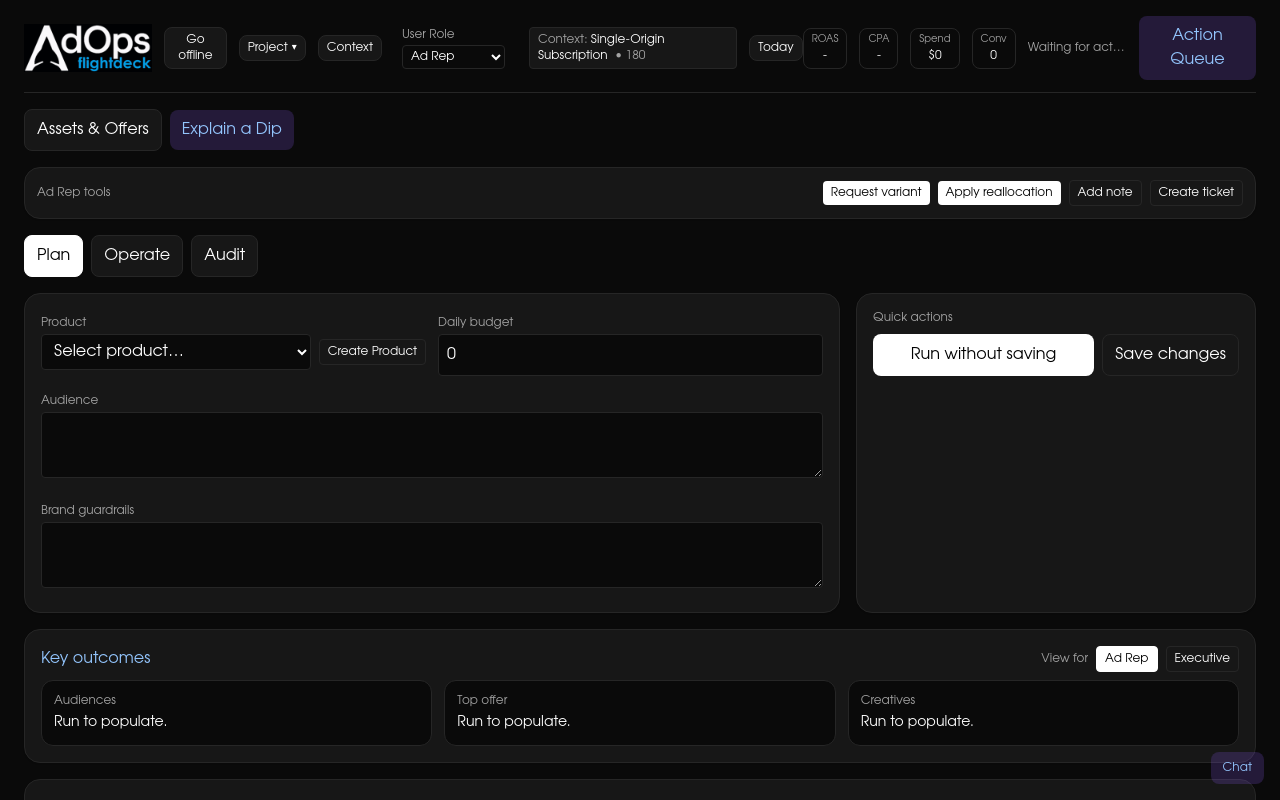
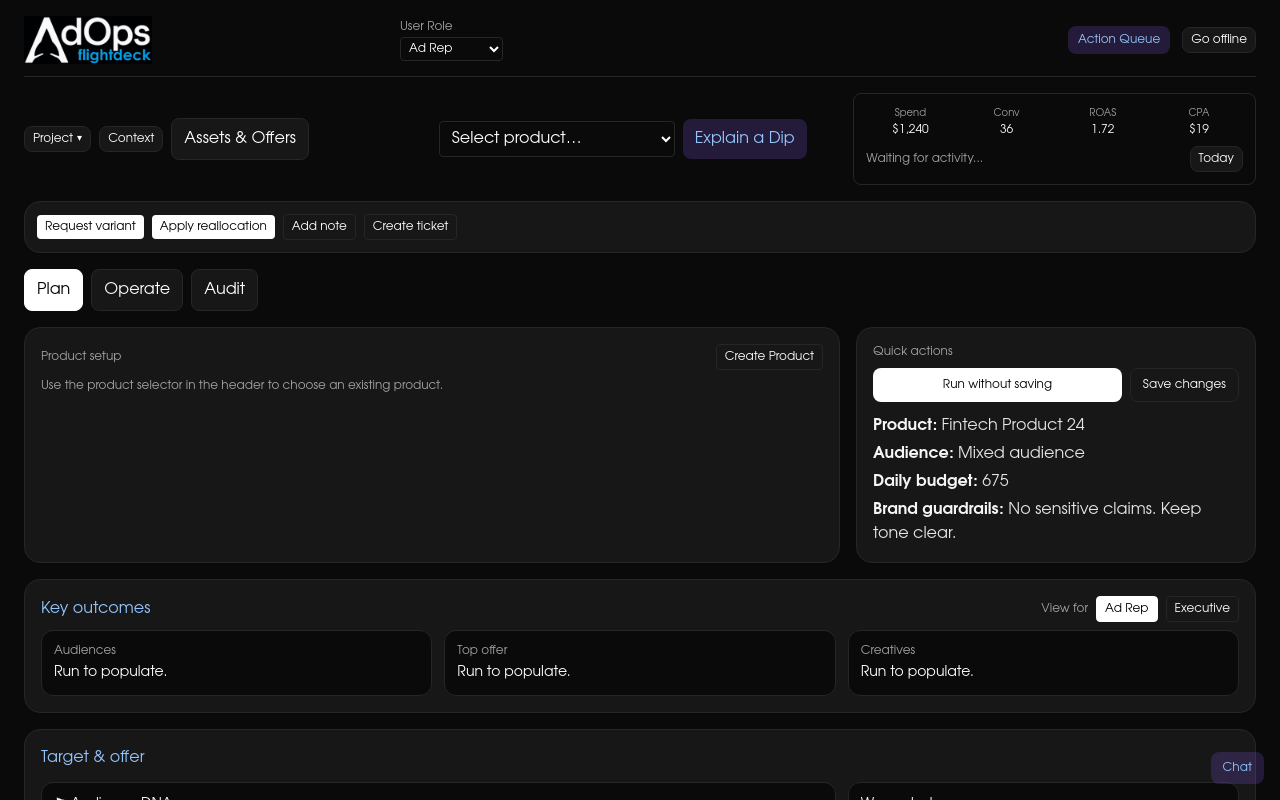
Before and after one commit to aurelius-in/adops-flightdeck-multi-agent, a React (Vite) app in the folder web/: page / in a window 1280 px wide. Shown: the top 800 px of the page. Built offline with nearby package versions, Linux system fonts and the light colour scheme.

Commit message:
UI: declutter header; move User Role; offline toggle next to Action Queue; product select in toolbar; hide Plan fields behind Create Product; enlarge Quick Actions context with guardrails; smaller button text; seed more sample projects; non-zero default metrics

```diff
--- a/web/src/App.tsx
+++ b/web/src/App.tsx
@@ -10,13 +10,17 @@ import ActionQueue from "./components/ActionQueue";
 import TodayDrawer from "./components/TodayDrawer";
 import RoleToolbar from "./components/RoleToolbar";
 import ContextDrawer from "./components/ContextDrawer";
-import { Project, seedSampleProjectsIfEmpty, listProjects, getLastProjectId, upsertProject, addRun } from "./lib/projects";
+import { Project, seedSampleProjectsIfEmpty, listProjects, getLastProjectId, upsertProject, addRun, ensureMinProjects } from "./lib/projects";
 import { allowedTabs } from "./lib/roles";
 import Buy from "./screens/Buy";
 import Studio from "./screens/Studio";
 import Govern from "./screens/Govern";
 import Dashboard from "./screens/Dashboard";
 import ChatWidget from "./components/ChatWidget";
+import { listProducts, seedSampleProductsIfEmpty } from "./lib/products";
+import ProjectSwitcher from "./components/ProjectSwitcher";
+import { formatCurrency } from "./lib/format";
+
 
 type Tab = "Plan"|"Operate"|"Audit"|"Buy"|"Studio"|"Govern"|"Dashboard";
 
@@ -31,14 +35,15 @@ export default function App() {
   const [lastEvent, setLastEvent] = useState<string>("");
   const [queue, setQueue] = useState<{id:string; agent:string; title:string; reason?:string; impact?:string; projectId?:string}[]>([]);
   const offline = isOfflineMode();
-  const perf = useMemo(()=>({ spend: 0, conversions: 0, roas: undefined as any, cpa: undefined as any }), []);
+  const perf = useMemo(()=>({ spend: 1240, conversions: 36, roas: 1.72, cpa: 18.5 }), []);
   const [role, setRole] = useState<string>("Ad Rep");
   const [context, setContext] = useState<{product?:string; audience?:string; budget?:number}>({});
   const [project, setProject] = useState<Project | null>(null);
   const [queueGlobal, setQueueGlobal] = useState(false);
+  const [productOptions, setProductOptions] = useState<{id:string; name:string; audience?:string; dailyBudget?:number; brandRules?:string}[]>([]);
 
   useEffect(() => {
-    try { seedSampleProjectsIfEmpty(); } catch {}
+    try { seedSampleProjectsIfEmpty(); ensureMinProjects(24); } catch {}
     try {
       const list = listProjects();
       const last = getLastProjectId();
@@ -53,24 +58,73 @@ export default function App() {
     } catch {}
   }, []);
 
+  useEffect(() => {
+    try { seedSampleProductsIfEmpty(); setProductOptions(listProducts().map(p=>({ id:p.id, name:p.name, audience:p.audience, dailyBudget:p.dailyBudget, brandRules:p.brandRules }))); } catch {}
+  }, []);
+
   return (
     <div className={`min-h-screen bg-neutral-950 text-white role-${role.replace(/\s+/g,'').toLowerCase()}`}>
       <div className="max-w-7xl mx-auto px-6 py-4 space-y-4">
         <RunHeader product={context.product} budget={context.budget} isOffline={offline} runId={runId} lastEvent={lastEvent} perf={perf} onToggleOffline={()=>{ window.location.search = offline?"":"?offline=1"; }} onOpenQueue={()=>setShowQueue(true)} role={role} onRoleChange={(r)=>{ setRole(r); try { localStorage.setItem("af_role", r);} catch {} }} onOpenToday={()=>setShowToday(true)} onOpenContext={()=>setShowContext(true)} onProjectSelect={(p)=>{ setProject(p); setContext({ product: p.product, audience: p.audience, budget: p.dailyBudget }); }} />
+        <div className="grid grid-cols-1 md:grid-cols-3 gap-3">
           <div className="flex items-center gap-2">
+            <ProjectSwitcher onSelect={(p)=>{ setProject(p); setContext({ product: p.product, audience: p.audience, budget: p.dailyBudget }); }} />
+            <button className="px-2 py-1 rounded-lg bg-neutral-900 border border-neutral-800 hover:border-brand-blue text-xs" onClick={()=>setShowContext(true)}>Context</button>
             {(["Ad Rep","Creative","Media Buyer","Executive","Compliance"].includes(role)) && (
               <button title="Browse asset library and offer ideas; push selections into Plan" className="px-3 py-2 rounded-lg bg-neutral-900 border border-neutral-800 hover:border-brand-blue transition" onClick={()=>setShowLib(true)}>Assets & Offers</button>
             )}
+          </div>
+          <div className="flex items-center gap-2">
+            <select className="bg-neutral-950 border border-neutral-800 p-2 rounded outline-none focus:border-brand-blue" onChange={(e)=>{
+              const p = listProducts().find(x=>x.id===e.target.value);
+              if (p){
+                setContext({ product: p.name, audience: p.audience, budget: p.dailyBudget });
+                setProject(prev => prev ? ({ ...prev, product: p.name, audience: p.audience, dailyBudget: p.dailyBudget, brandRules: p.brandRules }) : prev);
+                try { localStorage.setItem("af_ctx", JSON.stringify({ product: p.name, audience: p.audience, budget: p.dailyBudget })); } catch {}
+                setLastEvent(`Context set: ${p.name}`);
+              }
+            }}>
+              <option value="">Select product…</option>
+              {productOptions.map(opt=> <option key={opt.id} value={opt.id}>{opt.name}</option>)}
+            </select>
             {(["Ad Rep","Media Buyer","Executive"].includes(role)) && (
             <button title="Open root-cause explorer to understand performance dips and remedies" className="px-3 py-2 rounded-lg bg-brand-purple/20 text-brand-blue hover:bg-brand-purple/30 transition" onClick={()=>setShowInvestigate(true)}>Explain a Dip</button>
             )}
           </div>
+          <div className="border border-neutral-800 rounded-lg p-3 bg-neutral-950">
+            <div className="grid grid-cols-4 gap-2 text-center text-xs">
+              <div>
+                <div className="text-[10px] text-neutral-400">Spend</div>
+                <div>{formatCurrency(perf?.spend)}</div>
+              </div>
+              <div>
+                <div className="text-[10px] text-neutral-400">Conv</div>
+                <div>{String(perf?.conversions)}</div>
+              </div>
+              <div>
+                <div className="text-[10px] text-neutral-400">ROAS</div>
+                <div>{String(perf?.roas)}</div>
+              </div>
+              <div>
+                <div className="text-[10px] text-neutral-400">CPA</div>
+                <div>{formatCurrency(perf?.cpa)}</div>
+              </div>
+            </div>
+            <div className="flex items-center justify-between mt-2">
+              <div className="text-xs text-neutral-400 max-w-[220px] truncate" title={lastEvent || ""}>{lastEvent || "Waiting for activity..."}</div>
+              <button className="px-2 py-1 rounded-lg bg-neutral-900 border border-neutral-800 hover:border-brand-blue text-xs" onClick={()=>setShowToday(true)}>Today</button>
+            </div>
+          </div>
+        </div>
         <RoleToolbar role={role} onQueue={(item)=>{ const it = project? { ...item, projectId: project.id } : item; setQueue(q=>[...q, it]); setLastEvent(`${item.agent} • queued action`); }} />
+        <div className="flex items-center justify-between">
         <nav className="flex gap-2">
             {(allowedTabs(role) as Tab[]).map(t=> (
             <button title={t==="Plan"?"Define product, audience, budget and generate creatives":t==="Operate"?"Watch pacing, delivery and anomaly handling":"Review attribution, LTV and signed artifacts"} key={t} onClick={()=>setTab(t)} className={`px-3 py-2 rounded-lg border ${tab===t?"bg-white text-black border-white":"bg-neutral-900 border-neutral-800"}`}>{t}</button>
           ))}
         </nav>
+          <div />
+        </div>
         {/* Auto-select a valid tab if current tab is not permitted by role */}
         {!(allowedTabs(role) as Tab[]).includes(tab) && setTab((allowedTabs(role) as Tab[])[0])}
         {tab==="Plan" && <Plan role={role} project={project || undefined} onSaveProject={(updates)=>{ if (!project) return; const next = upsertProject({ ...project, product: updates.product, audience: updates.audience, dailyBudget: updates.dailyBudget, brandRules: updates.brandRules, updatedAt: Date.now() }); setProject(next); setContext({ product: next.product, audience: next.audience, budget: next.dailyBudget }); setLastEvent("Project saved"); }} onRun={(id)=>{ setRunId(id); if (project) addRun(project.id, { status: "running" }); setLastEvent("Run started"); }} runId={runId} onQueue={(item)=>{ const it = project? { ...item, projectId: project.id } : item; setQueue(q=>[...q, it]); setLastEvent(`${item.agent} • queued action`); }} />}
@@ -80,7 +134,6 @@ export default function App() {
         {tab==="Studio" && <Studio />}
         {tab==="Govern" && <Govern />}
         {tab==="Dashboard" && <Dashboard />}
-
         {showLib && <Library onClose={()=>setShowLib(false)} runId={runId} onQueue={(item)=>{ const it = project? { ...item, projectId: project.id } : item; setQueue(q=>[...q, it]); setLastEvent(`${item.agent} • added`); }} />}
         {showInvestigate && <Investigate onClose={()=>setShowInvestigate(false)} runId={runId} onPropose={(item)=>{ const it = project? { ...item, projectId: project.id } : item; setQueue(q=>[...q, it]); setLastEvent(`${item.agent} • proposed action`); }} />}
         {showQueue && <ActionQueue items={(queueGlobal||!project)? queue : queue.filter(i=> (i as any).projectId===project?.id)} onApprove={(id)=>setQueue(q=>q.filter(x=>x.id!==id))} onReject={(id)=>setQueue(q=>q.filter(x=>x.id!==id))} onClose={()=>setShowQueue(false)} />}
--- a/web/src/components/RoleToolbar.tsx
+++ b/web/src/components/RoleToolbar.tsx
@@ -53,8 +53,7 @@ export default function RoleToolbar({ role, onQueue }:{ role:string; onQueue:(it
 
 function BarWrap({ label, children }:{ label:string; children:any }) {
   return (
-    <div className="card p-3 flex items-center justify-between fade-in" title={label}>
-      <div className="text-xs text-neutral-400">{label}</div>
+    <div className="card p-3 flex items-center gap-2 fade-in" title={label}>
       <div className="flex items-center gap-2">{children}</div>
     </div>
   );
--- a/web/src/components/RunHeader.tsx
+++ b/web/src/components/RunHeader.tsx
@@ -42,12 +42,8 @@ export default function RunHeader({
     <div className="flex items-center justify-between border-b border-neutral-800 pb-3">
       <div className="flex items-center gap-3">
         <img src="/logo-af.gif" alt="AdOps Flightdeck" className="h-12 w-auto" />
-        {/* Branding text removed to avoid redundancy with logo */}
-        {isOffline && <span className="text-xs text-brand-blue/80 border border-brand-blue/40 rounded px-2 py-0.5">offline</span>}
-        <button className="px-2 py-1 rounded-lg bg-neutral-900 border border-neutral-800 hover:border-brand-blue text-xs" onClick={onToggleOffline}>{isOffline?"Go live":"Go offline"}</button>
-        <ProjectSwitcher onSelect={(p)=>onProjectSelect?.(p)} />
-        <button className="px-2 py-1 rounded-lg bg-neutral-900 border border-neutral-800 hover:border-brand-blue text-xs" onClick={onOpenContext}>Context</button>
-        <div className="ml-2 text-xs">
+        <div className="w-56" />
+        <div className="text-xs">
           <div className="text-neutral-400 mb-0.5">User Role</div>
           <select className="bg-neutral-950 border border-neutral-800 rounded p-1" value={role} onChange={e=>onRoleChange(e.target.value)}>
             <option>Ad Rep</option>
@@ -57,29 +53,11 @@ export default function RunHeader({
             <option>Media Buyer</option>
           </select>
         </div>
-        {product && (
-          <div className="ml-3 text-xs border border-neutral-800 rounded px-2 py-1 bg-neutral-900" title="Current context">
-            <span className="text-neutral-400">Context:</span> <span className="text-white">{product}</span> {typeof budget==="number" && <span className="text-neutral-400 ml-1">• {new Intl.NumberFormat(undefined, { maximumFractionDigits: 0 }).format(budget)}</span>}
-          </div>
-        )}
-        <button className="px-2 py-1 rounded-lg bg-neutral-900 border border-neutral-800 hover:border-brand-blue text-xs" onClick={onOpenToday}>Today</button>
       </div>
       <div className="flex items-center gap-3">
-        {(role === "Ad Rep" ? [
-          { label: "ROAS", value: perf?.roas ? String(perf.roas) : "-" },
-          { label: "CPA", value: perf?.cpa ? formatCurrency(perf.cpa) : "-" },
-          { label: "Spend", value: formatCurrency(perf?.spend) },
-          { label: "Conv", value: String(perf?.conversions ?? "-") },
-        ] : [
-          { label: "Spend", value: formatCurrency(perf?.spend) },
-          { label: "Conv", value: String(perf?.conversions ?? "-") },
-          { label: "ROAS", value: perf?.roas ? String(perf.roas) : "-" },
-          { label: "CPA", value: perf?.cpa ? formatCurrency(perf.cpa) : "-" },
-        ]).map(t => (
-          <PerfTile key={t.label} label={t.label} value={String(t.value)} />
-        ))}
-        <div className="text-xs text-neutral-400 max-w-[260px] truncate" title={lastEvent || ""}>{lastEvent || "Waiting for activity..."}</div>
-        <button className="px-3 py-2 rounded-lg bg-brand-purple/20 text-brand-blue hover:bg-brand-purple/30 transition" onClick={onOpenQueue}>Action Queue</button>
+        <button className="px-2.5 py-1.5 rounded-lg bg-brand-purple/20 text-brand-blue hover:bg-brand-purple/30 transition text-xs" onClick={onOpenQueue}>Action Queue</button>
+        {isOffline && <span className="text-xs text-brand-blue/80 border border-brand-blue/40 rounded px-2 py-0.5">offline</span>}
+        <button className="px-2 py-1 rounded-lg bg-neutral-900 border border-neutral-800 hover:border-brand-blue text-xs" onClick={onToggleOffline}>{isOffline?"Go live":"Go offline"}</button>
       </div>
     </div>
   );
--- a/web/src/lib/projects.ts
+++ b/web/src/lib/projects.ts
@@ -149,6 +149,23 @@ export function seedSampleProjectsIfEmpty() {
   if (created[0]) setLastProjectId(created[0].id);
 }
 
+export function ensureMinProjects(min: number = 20) {
+  const count = listProjects().length;
+  if (count >= min) return;
+  const categories = ["Fitness","Skincare","Travel","Fintech","SaaS","Gaming","Education","Home","Food","Beauty","Pets","Streaming","Marketplace","Auto","Health","Fashion","Coffee","Outdoors","Wellness","Productivity"];
+  for (let i = count; i < min; i++) {
+    const idx = i % categories.length;
+    const name = `Project • ${categories[idx]} ${i+1}`;
+    createProject({
+      name,
+      product: `${categories[idx]} Product ${i+1}`,
+      audience: "Mixed audience",
+      dailyBudget: 100 + ((i*25) % 700),
+      brandRules: "No sensitive claims. Keep tone clear.",
+    });
+  }
+}
+
 function cryptoId(): string {
   try { return Array.from(crypto.getRandomValues(new Uint8Array(8))).map(b=>b.toString(16).padStart(2,"0")).join(""); } catch { return Math.random().toString(36).slice(2); }
 }
--- a/web/src/screens/Plan.tsx
+++ b/web/src/screens/Plan.tsx
@@ -13,6 +13,7 @@ export default function Plan({ onRun, runId, onQueue, role, project, onSaveProje
   const [persona, setPersona] = useState<"Ad Rep"|"Executive">("Ad Rep");
   const [productMode, setProductMode] = useState<"select"|"create">("select");
   const [productOptions, setProductOptions] = useState<{id:string; name:string}[]>([]);
+  const [createFormVisible, setCreateFormVisible] = useState(false);
 
   async function start() {
     if (isOfflineMode()) { onRun("offline-run"); return; }
@@ -39,29 +40,29 @@ export default function Plan({ onRun, runId, onQueue, role, project, onSaveProje
     return () => { active = false; clearInterval(t); };
   }, [runId]);
 
+  // Sync local edit fields when project changes (e.g., from header selection)
+  useEffect(() => {
+    setProduct(project?.product || "");
+    setAudience(project?.audience || "");
+    setBudget(project?.dailyBudget || 0);
+    setRules(project?.brandRules || "");
+  }, [project?.product, project?.audience, project?.dailyBudget, project?.brandRules]);
+
+  const hasContext = Boolean(product || audience || budget || rules);
+
   return (
     <div className="grid grid-cols-1 lg:grid-cols-3 gap-4">
       <div className="lg:col-span-2 card p-4">
+        <div className="flex items-center justify-between mb-2">
+          <div className="text-xs text-neutral-400">Product setup</div>
+          {!createFormVisible && (
+            <button className="px-2 py-1 rounded bg-neutral-900 border border-neutral-800 hover:border-brand-blue text-xs" onClick={()=>setCreateFormVisible(true)}>Create Product</button>
+          )}
+        </div>
+        {createFormVisible && (
           <div className="grid grid-cols-2 gap-3">
-          <div>
-            <label className="text-xs text-neutral-400">Product</label>
-            {productMode==="select" ? (
-              <div className="flex items-center gap-2">
-                <select className="flex-1 bg-neutral-950 border border-neutral-800 p-2 rounded outline-none focus:border-brand-blue" onChange={(e)=>{ const p = listProducts().find(x=>x.id===e.target.value); if (p){ setProduct(p.name||""); setAudience(p.audience||""); setBudget(p.dailyBudget||0); setRules(p.brandRules||""); } }}>
-                  <option value="">Select product…</option>
-                  {productOptions.map(opt=> <option key={opt.id} value={opt.id}>{opt.name}</option>)}
-                </select>
-                <button className="px-2 py-1 rounded bg-neutral-900 border border-neutral-800 hover:border-brand-blue text-xs" onClick={()=>setProductMode("create")}>Create Product</button>
-              </div>
-            ) : (
-              <div className="space-y-2">
+            <div className="col-span-2">
               <input placeholder="Product name" className="w-full bg-neutral-950 border border-neutral-800 p-2 rounded outline-none focus:border-brand-blue" value={product} onChange={e=>setProduct(e.target.value)} />
-                <div className="flex items-center gap-2 text-xs">
-                  <button className="px-2 py-1 rounded bg-white text-black" onClick={()=>{ const p = createProductTemplate({ name: product, audience, dailyBudget: budget, brandRules: rules }); setProductOptions(listProducts().map(x=>({ id:x.id, name:x.name }))); updateProjectLocal(); setProductMode("select"); }}>Save product</button>
-                  <button className="px-2 py-1 rounded bg-neutral-900 border border-neutral-800 hover:border-brand-blue" onClick={()=>setProductMode("select")}>Cancel</button>
-                </div>
-              </div>
-            )}
             </div>
             <div>
               <label className="text-xs text-neutral-400">Daily budget</label>
@@ -75,14 +76,30 @@ export default function Plan({ onRun, runId, onQueue, role, project, onSaveProje
               <label className="text-xs text-neutral-400">Brand guardrails</label>
               <textarea className="w-full bg-neutral-950 border border-neutral-800 p-2 rounded outline-none focus:border-brand-blue" value={rules} onChange={e=>setRules(e.target.value)} />
             </div>
+            <div className="col-span-2 flex items-center gap-2 text-xs">
+              <button className="px-2 py-1 rounded bg-white text-black text-xs" onClick={()=>{ const p = createProductTemplate({ name: product, audience, dailyBudget: budget, brandRules: rules }); setProductOptions(listProducts().map(x=>({ id:x.id, name:x.name }))); updateProjectLocal(); setCreateFormVisible(false); setProductMode("select"); }}>Save product</button>
+              <button className="px-2 py-1 rounded bg-neutral-900 border border-neutral-800 hover:border-brand-blue" onClick={()=>setCreateFormVisible(false)}>Cancel</button>
             </div>
+          </div>
+        )}
+        {!createFormVisible && (
+          <div className="text-xs text-neutral-400">Use the product selector in the header to choose an existing product.</div>
+        )}
       </div>
       <div className="card p-4">
         <div className="text-xs text-neutral-400 mb-2">Quick actions</div>
         <div className="flex gap-2">
-          <button title="Kick off agent workflow for this product and audience" className="flex-1 px-3 py-2 rounded-lg bg-white text-black hover:bg-brand-blue/80" onClick={start}>Run without saving</button>
-          <button className="px-3 py-2 rounded-lg bg-neutral-900 border border-neutral-800 hover:border-brand-blue" onClick={()=>onSaveProject?.({ product, audience, dailyBudget: budget, brandRules: rules })}>Save changes</button>
+          <button title="Kick off agent workflow for this product and audience" className="flex-1 px-3 py-2 rounded-lg bg-white text-black hover:bg-brand-blue/80 text-xs" onClick={start}>Run without saving</button>
+          <button className="px-3 py-2 rounded-lg bg-neutral-900 border border-neutral-800 hover:border-brand-blue text-xs" onClick={()=>onSaveProject?.({ product, audience, dailyBudget: budget, brandRules: rules })}>Save changes</button>
         </div>
+        {hasContext && (
+          <div className="mt-3 text-sm md:text-base text-neutral-200 space-y-1">
+            <div><span className="text-neutral-100 font-semibold">Product:</span> <span className="font-medium">{product || "—"}</span></div>
+            <div><span className="text-neutral-100 font-semibold">Audience:</span> <span className="font-medium">{audience ? audience.slice(0,90) + (audience.length>90?"…":"") : "—"}</span></div>
+            <div><span className="text-neutral-100 font-semibold">Daily budget:</span> <span className="font-medium">{String(budget || "—")}</span></div>
+            <div><span className="text-neutral-100 font-semibold">Brand guardrails:</span> <span className="font-medium">{rules ? rules : "—"}</span></div>
+          </div>
+        )}
       </div>
       <div className="lg:col-span-3 card p-4">
         <div className="flex items-center justify-between mb-2">
@@ -446,7 +463,7 @@ function AgentCardDetailed({ agent, runId, snapshot, onQueue }:{agent:string; ru
             </ol>
           ) : empty}
           <div className="flex items-center gap-2 mt-2">
-            <button className="px-2 py-1 rounded bg-neutral-900 border border-neutral-800 hover:border-brand-blue text-xs">Reorder</button>
+            <button className="px-2 py-1 rounded bg-neutral-900 border border-neutral-800 hover;border-brand-blue text-xs">Reorder</button>
             <button className="px-2 py-1 rounded bg-white text-black text-xs">Export outline</button>
           </div>
         </div>
@@ -465,7 +482,7 @@ function AgentCardDetailed({ agent, runId, snapshot, onQueue }:{agent:string; ru
           ) : empty}
           <div className="flex items-center gap-2 mt-2">
             <button className="px-2 py-1 rounded bg-white text-black text-xs" onClick={()=>onQueue && onQueue({ id: cryptoRandomId(), agent:"thumbstop", title:"Set as thumbnail" })}>Set as thumbnail</button>
-            <button className="px-2 py-1 rounded bg-neutral-900 border border-neutral-800 hover:border-brand-blue text-xs">Add opening caption</button>
+            <button className="px-2 py-1 rounded bg-neutral-900 border border-neutral-800 hover;border-brand-blue text-xs">Add opening caption</button>
           </div>
         </div>
       );
```
Lines whose indentation alone changed are shown as unchanged.
